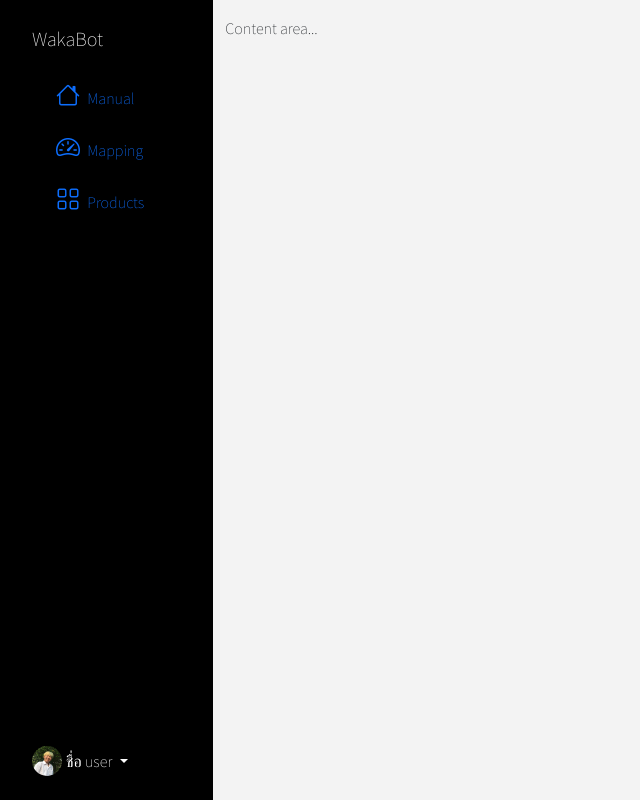
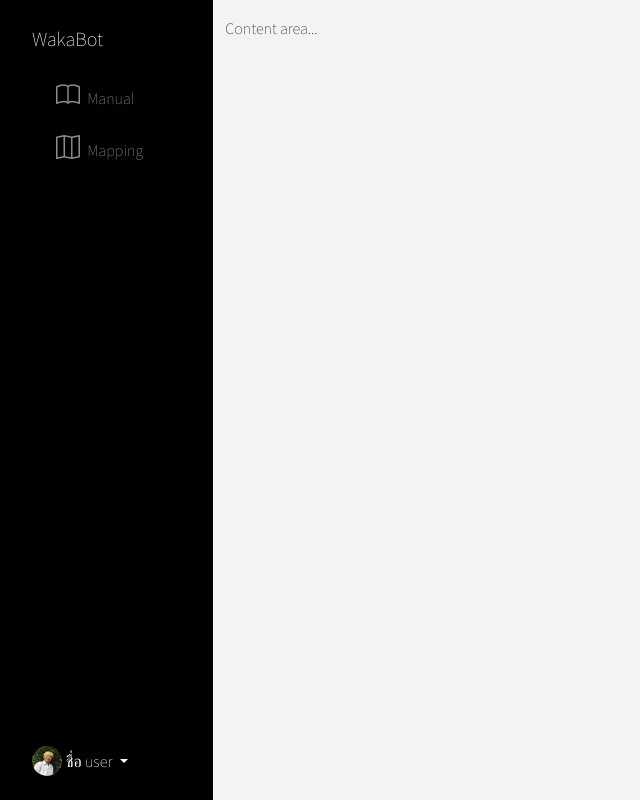
Before and after one commit to earth1429/WaKaBotWebApp, a Vue app: page /feature in a window 1280 px wide. Shown: the whole page, without its empty margins (0-640 px from the left). Built offline with nearby package versions, Linux system fonts and the light colour scheme.

Commit message:
[Fixed] SideNavbar color

```diff
--- a/src/assets/scss/app.scss
+++ b/src/assets/scss/app.scss
@@ -15,7 +15,7 @@
 }
 
 .tc-grey {
-    color: #768487;
+    color: #FFFFFF8C;
 }
 
 .tz-52px {
@@ -178,3 +178,7 @@ a {
 .nav-link:focus, .nav-link:hover{
     color: #fff !important;
 }
+
+.nav-link{
+    color: #FFFFFF8C !important;
+}
--- a/src/components/Navbar/SideNavbar.vue
+++ b/src/components/Navbar/SideNavbar.vue
@@ -9,23 +9,23 @@
                 <ul class="nav nav-pills flex-column mb-sm-auto mb-0 align-items-center align-items-sm-start" id="menu">
                     <div class="px-4">
                     <li class="nav-item">
-                        <a href="#" class="nav-link align-middle px-0">
-                            <i class="fs-4 bi-house"></i> <span class="ms-1 d-none d-sm-inline">Manual</span>
+                        <a href="#" class="nav-link align-middle px-0 tc-grey">
+                            <i class="fs-4 bi-book"></i> <span class="ms-1 d-none d-sm-inline">Manual</span>
                         </a>
                     </li>
                     <li>
-                        <a href="#submenu1" data-bs-toggle="collapse" class="nav-link px-0 align-middle">
-                            <i class="fs-4 bi-speedometer2"></i> <span class="ms-1 d-none d-sm-inline">Mapping</span> </a>
+                        <a href="#submenu1" data-bs-toggle="collapse" class="nav-link px-0 align-middle tc-grey">
+                            <i class="fs-4 bi-map"></i> <span class="ms-1 d-none d-sm-inline">Mapping</span> </a>
                         <ul class="collapse nav flex-column ms-1" id="submenu1" data-bs-parent="#menu">
                             <li class="w-100">
-                                <a href="#" class="nav-link px-0"> <span class="d-none d-sm-inline">Item</span> 1 </a>
+                                <a href="#" class="nav-link px-0"> <span class="d-none d-sm-inline">Item 1</span></a>
                             </li>
                             <li>
-                                <a href="#" class="nav-link px-0"> <span class="d-none d-sm-inline">Item</span> 2 </a>
+                                <a href="#" class="nav-link px-0"> <span class="d-none d-sm-inline">Item 2</span></a>
                             </li>
                         </ul>
                     </li>
-                    <li>
+                    <!-- <li>
                         <a href="#submenu3" data-bs-toggle="collapse" class="nav-link px-0 align-middle">
                             <i class="fs-4 bi-grid"></i> <span class="ms-1 d-none d-sm-inline">Products</span> </a>
                             <ul class="collapse nav flex-column ms-1" id="submenu3" data-bs-parent="#m  enu">
@@ -42,7 +42,7 @@
                                 <a href="#" class="nav-link px-0"> <span class="d-none d-sm-inline">Product</span> 4</a>
                             </li>
                         </ul>
-                    </li>
+                    </li> -->
                 </div>
                 </ul>
                 <hr>
```
